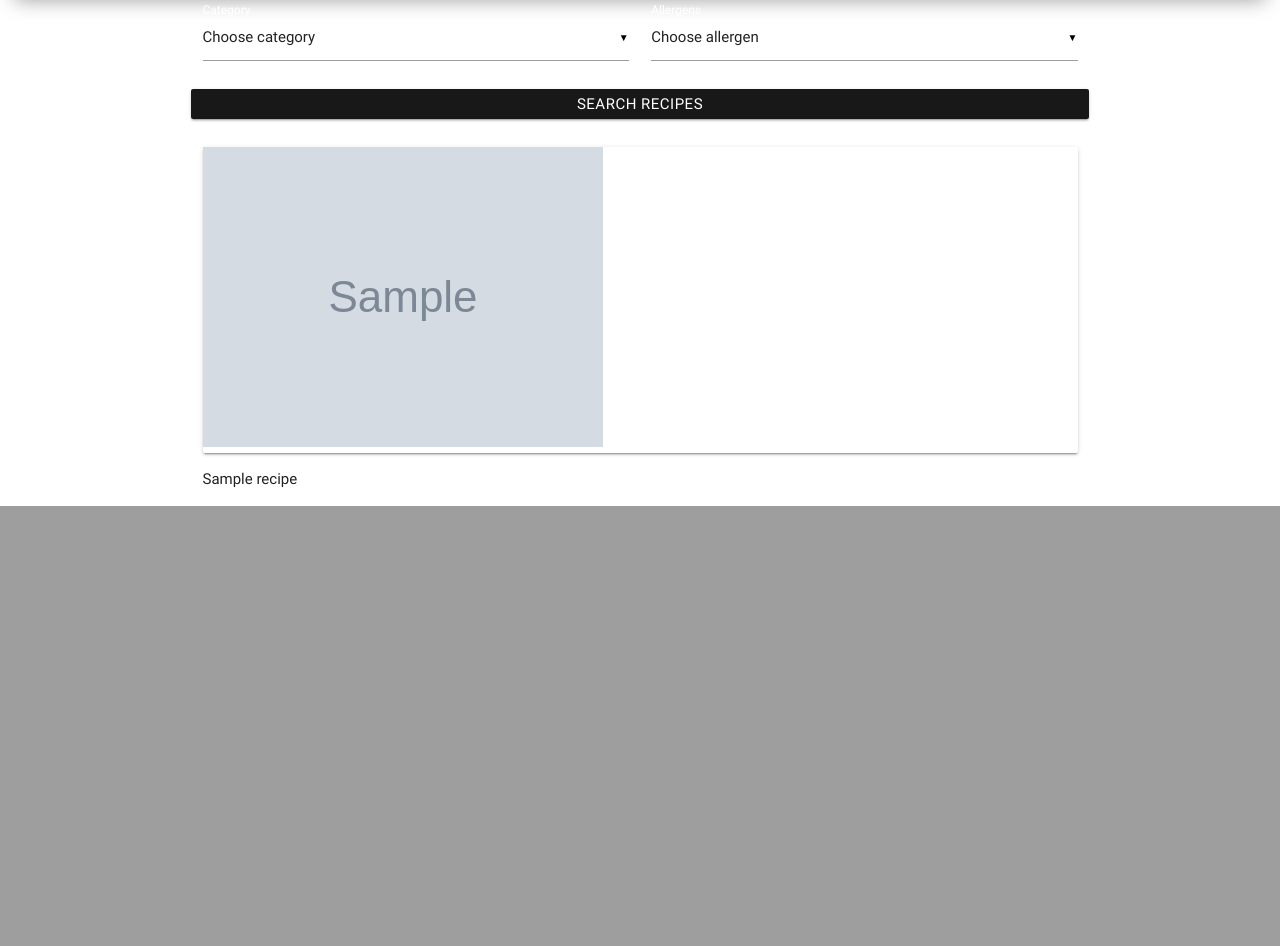
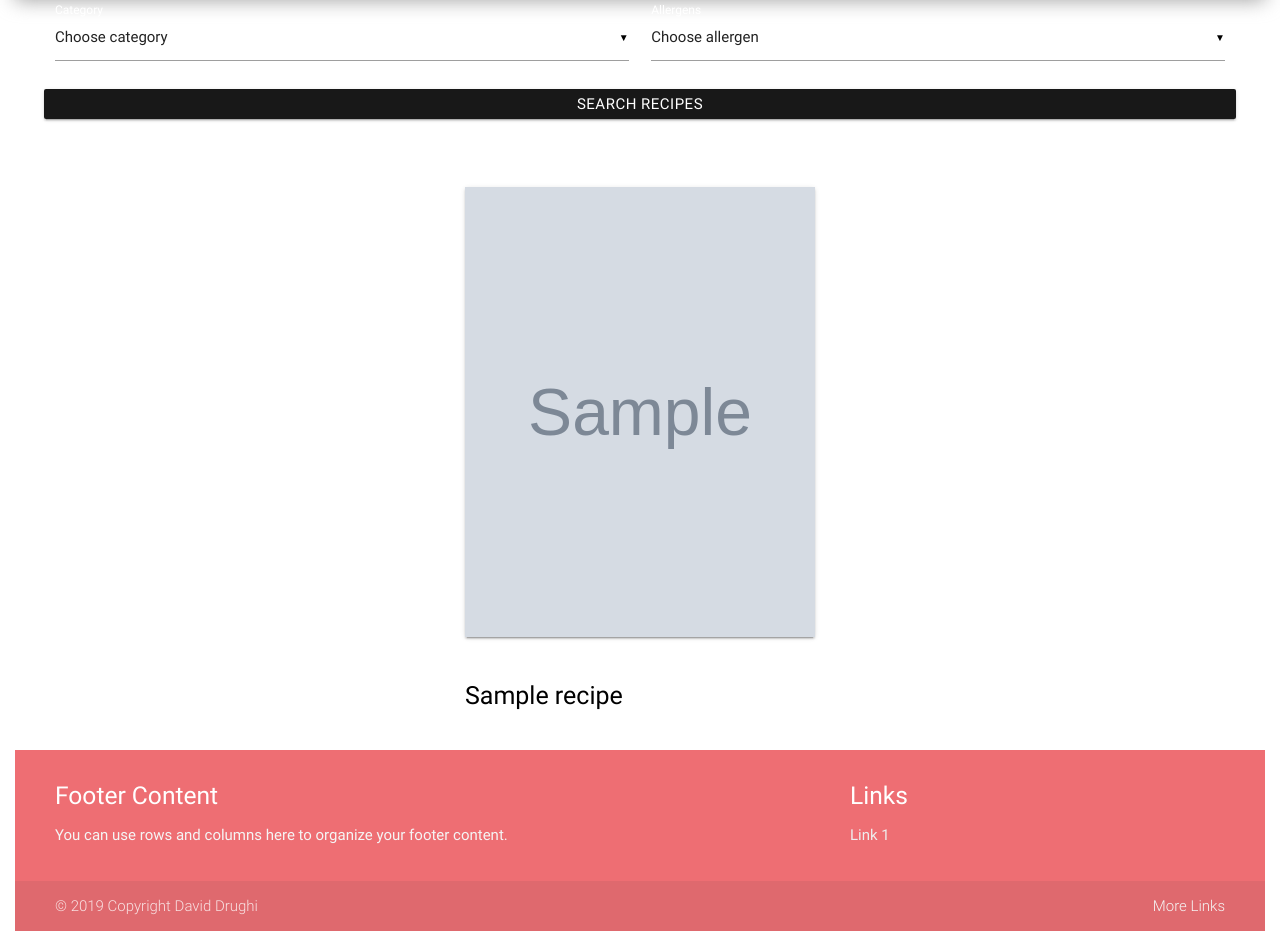
Before and after one commit to DavidColds/food_app, a Flask app: page / in a window 1280 px wide. Shown: the part 898-1844 px from the top of the page. Before the commit the page ends 1404 px from the top, so only its background shows below. Run offline with Flask 2, Linux system fonts and the light colour scheme; grey boxes marked "Sample" are stand-in pictures; a database or web service that is not in the repository returns one stand-in record (values such as "Sample title"); some libraries are stand-ins or nearby versions.

Commit message:
added footer

```diff
--- a/static/css/styles.css
+++ b/static/css/styles.css
@@ -1,3 +1,6 @@
+html {
+  scroll-behavior: smooth;
+}
 body {
   margin: 1rem;
 }
@@ -6,6 +9,7 @@ body {
 .header-top {
   padding: 18px 0 14px;
 }
+
 .header-search-form {
   width: 100%;
   position: relative;
@@ -16,11 +20,11 @@ body {
   width: 100%;
   height: 44px;
   font-size: 14px;
-	border-radius: 50px;
   border: none;
   padding: 0 19px;
   background: #f0f0f0;
 }
+
 .header-search-form button {
   position: absolute;
   height: 100%;
@@ -34,7 +38,6 @@ body {
 }
 
 /*--------------landing---------------*/
-
 .showcase::after {
   content: '';
   height: 100vh;
@@ -58,6 +61,7 @@ body {
   filter: blur(2px);
   -webkit-filter: blur(2px);
 }
+
 .content {
   position: absolute;
   z-index: 1;
@@ -118,9 +122,9 @@ body {
   margin-top: 1rem;
 }
 
-
 /* Landscape */
 @media (max-height: 500px) {
+
   .content .title,
   .content .text {
     display: none;
@@ -151,16 +155,13 @@ body {
     display: none;
   }
 
-
   .services div {
     border-bottom: #333 dashed 1px;
     padding: 1.2rem 1rem;
   }
 }
 
-
 /*--------------Buttons------------*/
-
 .btn {
   font-size: 10px;
 }
@@ -182,7 +183,6 @@ body {
 .btn,
 .btn-large {
   background-color: black;
-
 }
 
 .btn:hover,
@@ -191,7 +191,6 @@ body {
 }
 
 /*--------------Headings------------*/
-
 h1,
 h2,
 h3,
@@ -214,122 +213,113 @@ h5 {
   font-size: 15px;
 }
 
-
 /*---------------Navbar---------------*/
-
 .index-logo {
-  position:relative;
+  position: relative;
   margin-left: 30px;
-
 }
 
 .nav-wrapper {
   padding: 0 10px 0 10px;
   background-color: #78909c;
 }
+
 .heading-row {
   margin-bottom: 5px;
 }
 
 /*---------------Background Image---------------*/
-
- #recipe-wallpaper{
+#recipe-wallpaper {
   background-image: url("../images/foodwp.jpg");
   background-size: cover;
   height: 105vh;
 }
 
-/*---------------Recipe Cards---------------*/
-..imgtxt {
-  font-size: 16px;
-  font-weight: 600;
+
+
+
+/*---------------index Cards---------------*/
+.container {
+    width: 1170px;
+    margin: 0 auto;
   }
 
-.textOverImage {
-  width: 380px;
-  height: 540px;
-  display:inline-block;
-  margin-left: auto;
-  margin-right: auto;
-  background-size: cover;
-  border-radius: 1px;
-  position: relative;
-  cursor: pointer;
-  overflow: hidden;
-  margin: 20px;
+  @media (max-width: 380px) {
+    .container {
+      width: 320px;
     }
-
-.textOverImage>input {
-  display: none;
-}
-
-.textOverImage>div,
-.textOverImage>h3 {
-  position: absolute;
-  background-color: rgba(255, 255, 255, 0.8);
-  bottom: 20px;
-  left: 4px;
-  right: 4px;
-  border-radius: 4px;
-  padding: 8px;
-  overflow: hidden;
-  opacity: 0;
-  transition: .3s;
-}
-
-.textOverImage:hover>h3,
-.textOverImage>input:checked+h3+div {
-  bottom: 4px;
-  opacity: 1;
-}
-
-.textOverImage>input:checked+h3 {
-  bottom: -20px;
-  opacity: 0;
-}
-
-.textOverImage>h3 {
-  margin: 0;
-}
-
-#btnview,
-#btnedit {
-  display: inline-block;
-  vertical-align: top;
-  font-size: 12px;
-  font-weight: 800;
-  padding: 8px;
-  letter-spacing: 1px;
-  text-transform: uppercase;
-  border-radius: 30px;
-  font-family: 'Indie Flower', cursive;
-  width: 70px;
-  height: 34px;
-  text-align: center;
-  background-color: #a52900;
-  border-color: #a52900;
-  color: white;
-  margin-left: 10px;
-  margin-top: 10px;
   }
 
 
-#btnview {
-  color: #f6faf8;
-  background-color: #a52900;
-  margin-bottom: 10px;
+.cards-list {
+  z-index: 0;
+  width: 100%;
+  display: flex;
+  justify-content: space-around;
+  flex-wrap: wrap;
 }
 
+.card .card_image {
+  width: inherit;
+  height: inherit;
+}
+
+.card .card_image img {
+  width: inherit;
+  height: inherit;
+  object-fit: cover;
+}
+
+.entry-meta {
+    color: #1e1e1e;
+    padding-top: 10px;
+    font-size: 25px;
+    line-height: 18px;
+}
+
+.card:hover {
+    -webkit-transform: scale(1); /* Safari 3-8 */
+    transform: scale(1.05);
+}
+
+
+.title-white {
+  color: white;
+}
+
+.title-black {
+  color: black;
+}
+
+@media all and (max-width: 500px) {
+  .card-list {
+    /* On small screens, we are no longer using row direction but column */
+    flex-direction: column;
+  }
+}
+
+
+
+.card {
+  margin: 40px auto;
+  width: 350px;
+  height: 450px;
+  background-size: cover;
+  background-repeat: no-repeat;
+  background-position: center;
+  background-repeat: no-repeat;
+  transition: 0.3s;
+}
+
+
+
 /*---------------Add Recipe---------------*/
-
 textarea {
   height: 200px;
 }
 
 /* ---------------------------------Login-------------------*/
-
 /* The Modal (background) */
-
 .modal {
   display: none;
   /* Hidden by default */
@@ -353,7 +343,6 @@ textarea {
 }
 
 /* Modal Content/Box */
-
 .modal-content {
   background-color: #fefefe;
   margin: 5px auto;
@@ -364,7 +353,6 @@ textarea {
 }
 
 /* The Close Button */
-
 .close {
   /* Position it in the top right corner outside of the modal */
   position: absolute;
@@ -376,7 +364,6 @@ textarea {
 }
 
 /* Close button on hover */
-
 .close:hover,
 .close:focus {
   color: red;
@@ -384,7 +371,6 @@ textarea {
 }
 
 /* Add Zoom Animation */
-
 .animate {
   -webkit-animation: animatezoom 0.6s;
   animation: animatezoom 0.6s
@@ -394,6 +380,7 @@ textarea {
   from {
     -webkit-transform: scale(0)
   }
+
   to {
     -webkit-transform: scale(1)
   }
@@ -403,20 +390,18 @@ textarea {
   from {
     transform: scale(0)
   }
+
   to {
     transform: scale(1)
   }
 }
 
-
 /*------------------------------------------Sign Up------------------*/
-
 * {
   box-sizing: border-box
 }
 
 /* Full-width input fields */
-
 input[type=text],
 input[type=password] {
   width: 100%;
@@ -428,7 +413,6 @@ input[type=password] {
 }
 
 /* Add a background color when the inputs get focus */
-
 input[type=text]:focus,
 input[type=password]:focus {
   background-color: #ddd;
@@ -436,7 +420,6 @@ input[type=password]:focus {
 }
 
 /* Set a style for all buttons */
-
 button {
   color: white;
   padding: 14px 20px;
@@ -452,14 +435,12 @@ button:hover {
 }
 
 /* Extra styles for the cancel button */
-
 .cancelbtn {
   padding: 14px 20px;
   background-color: #f44336;
 }
 
 /* Float cancel and signup buttons and add an equal width */
-
 .cancelbtn,
 .signupbtn {
   float: left;
@@ -467,7 +448,6 @@ button:hover {
 }
 
 /* The Modal (background) */
-
 .modal {
   display: none;
   /* Hidden by default */
@@ -488,7 +468,6 @@ button:hover {
 }
 
 /* Modal Content/Box */
-
 .modal-content {
   background-color: #fefefe;
   margin: 5% auto 15% auto;
@@ -499,14 +478,12 @@ button:hover {
 }
 
 /* Style the horizontal ruler */
-
 hr {
   border: 1px solid #f1f1f1;
   margin-bottom: 25px;
 }
 
 /* The Close Button (x) */
-
 .close {
   position: absolute;
   right: 35px;
@@ -523,7 +500,6 @@ hr {
 }
 
 /* Clear floats */
-
 .clearfix::after {
   content: "";
   clear: both;
@@ -531,8 +507,8 @@ hr {
 }
 
 /* Change styles for cancel button and signup button on extra small screens */
+@media screen and (max-width: 300px) {
 
-@media screen and (max-width: 300px) {
   .cancelbtn,
   .signupbtn {
     width: 100%;
@@ -540,8 +516,12 @@ hr {
 }
 
 /*---------------------------------------- media-----------------------------------------*/
+@media (min-width: 768px) {
 
-@media (min-width: 768px) {
+.container {
+
+}
+
   /*--------------Buttons------------*/
   .btn {
     font-size: 10px;
@@ -550,7 +530,6 @@ hr {
   .submit_btn {
     height: 28px;
     font-size: 12px;
-
   }
 
   /*--------------Headings------------*/
@@ -575,12 +554,9 @@ hr {
     font-size: 30px;
   }
 
+  /*-----------------------------------------Desktop media-----------------------------------------*/
+  @media (min-width: 1024px) {
 
-
-/*-----------------------------------------Desktop media-----------------------------------------*/
-
-
-@media (min-width: 1024px) {
     /*--------------Buttons------------*/
     .submit_btn {
       height: 30px;
@@ -596,14 +572,11 @@ hr {
     .sub_heading {
       font-size: 30px;
     }
+
     /*---------------Navbar---------------*/
     nav .brand-logo {
       font-size: 50px;
       padding-left: 25px;
     }
 
-  /*---------------Recipe Cards---------------*/
-  .card .card-title {
-    font-size: 35px;
   }
-}
--- a/templates/base.html
+++ b/templates/base.html
@@ -28,7 +28,7 @@
   <div class="container-fluid">
     <nav>
       <div class="nav-wrapper">
-            <a href="{{url_for('index')}}"><img src="https://upload.wikimedia.org/wikipedia/en/4/44/Goodfood_Market_Logo.png" alt="" class="index-logo" height="60px"</a> <a href="#" data-activates="mobile-demo" class="button-collapse">
+        <a href="{{url_for('index')}}"><img src="https://upload.wikimedia.org/wikipedia/en/4/44/Goodfood_Market_Logo.png" alt="" class="index-logo" height="60px" </a> <a href="#" data-activates="mobile-demo" class="button-collapse">
           <i class="material-icons">menu</i></a>
         <ul class="hide-on-med-and-down right">
           <li>
@@ -73,13 +73,37 @@
     </nav>
   </div>
 
+
+
   <div class="">
     <h6 class="heading page_heading">{% block page_heading %}{% endblock %}</h6>
     {% block content %}
     {% endblock %}
   </div>
-
-
+<br>
+<br>
+  <footer class="page-footer">
+    <div class="container">
+      <div class="row">
+        <div class="col l6 s12">
+          <h5 class="white-text">Footer Content</h5>
+          <p class="grey-text text-lighten-4">You can use rows and columns here to organize your footer content.</p>
+        </div>
+        <div class="col l4 offset-l2 s12">
+          <h5 class="white-text">Links</h5>
+          <ul>
+            <li><a class="grey-text text-lighten-3" href="#!">Link 1</a></li>
+          </ul>
+        </div>
+      </div>
+    </div>
+    <div class="footer-copyright">
+      <div class="container">
+        © 2019 Copyright David Drughi
+        <a class="grey-text text-lighten-4 right" href="#!">More Links</a>
+      </div>
+    </div>
+  </footer>
   <!--jQuery before materialize.js-->
   <script type="text/javascript" src="https://cdnjs.cloudflare.com/ajax/libs/jquery/3.2.1/jquery.min.js"></script>
 
@@ -135,45 +159,6 @@ function reset() {
         sliderImages[i].style.display = "none";
       }
     }
-
-// Init slider
-function startSlide() {
-  reset();
-  sliderImages[0].style.display = "block";
-}
-
-// Show prev
-function slideLeft() {
-  reset();
-  sliderImages[current - 1].style.display = "block";
-  current--;
-}
-
-// Show next
-function slideRight() {
-  reset();
-  sliderImages[current + 1].style.display = "block";
-  current++;
-}
-
-// Left arrow click
-arrowLeft.addEventListener("click", function() {
-  if (current === 0) {
-    current = sliderImages.length;
-  }
-  slideLeft();
-});
-
-// Right arrow click
-arrowRight.addEventListener("click", function() {
-  if (current === sliderImages.length - 1) {
-    current = -1;
-  }
-  slideRight();
-});
-
-startSlide();
-
   </script>
 
 </html>
--- a/templates/index.html
+++ b/templates/index.html
@@ -51,6 +51,7 @@
 
 
 <!---  Card --->
+
 <div class="container">
   <div class="cards-list">
     {% for recipe in recipes %}
@@ -67,5 +68,4 @@
     {% endfor %}
   </div>
 </div>
-
 {% endblock%}
```
Lines whose indentation alone changed are shown as unchanged.
